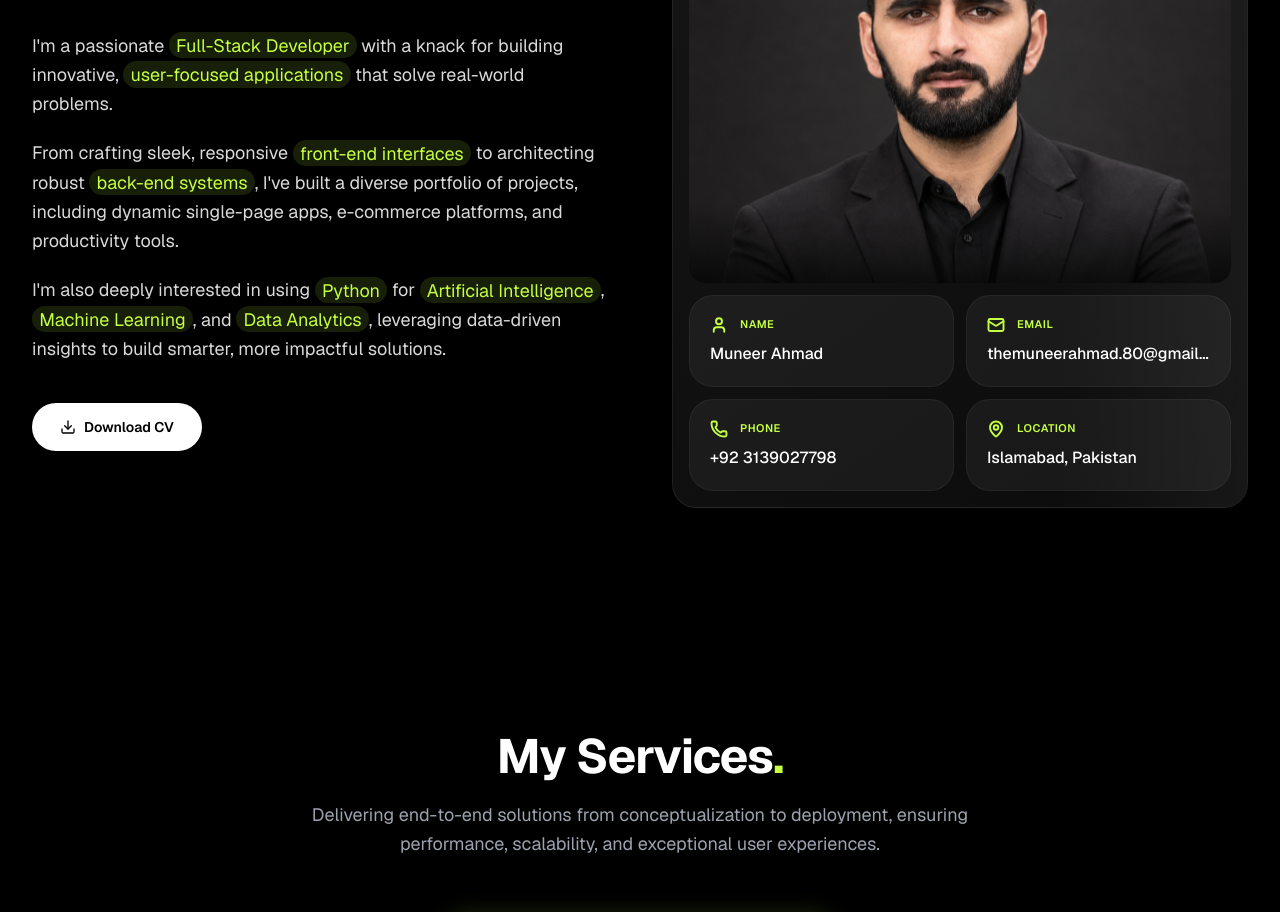
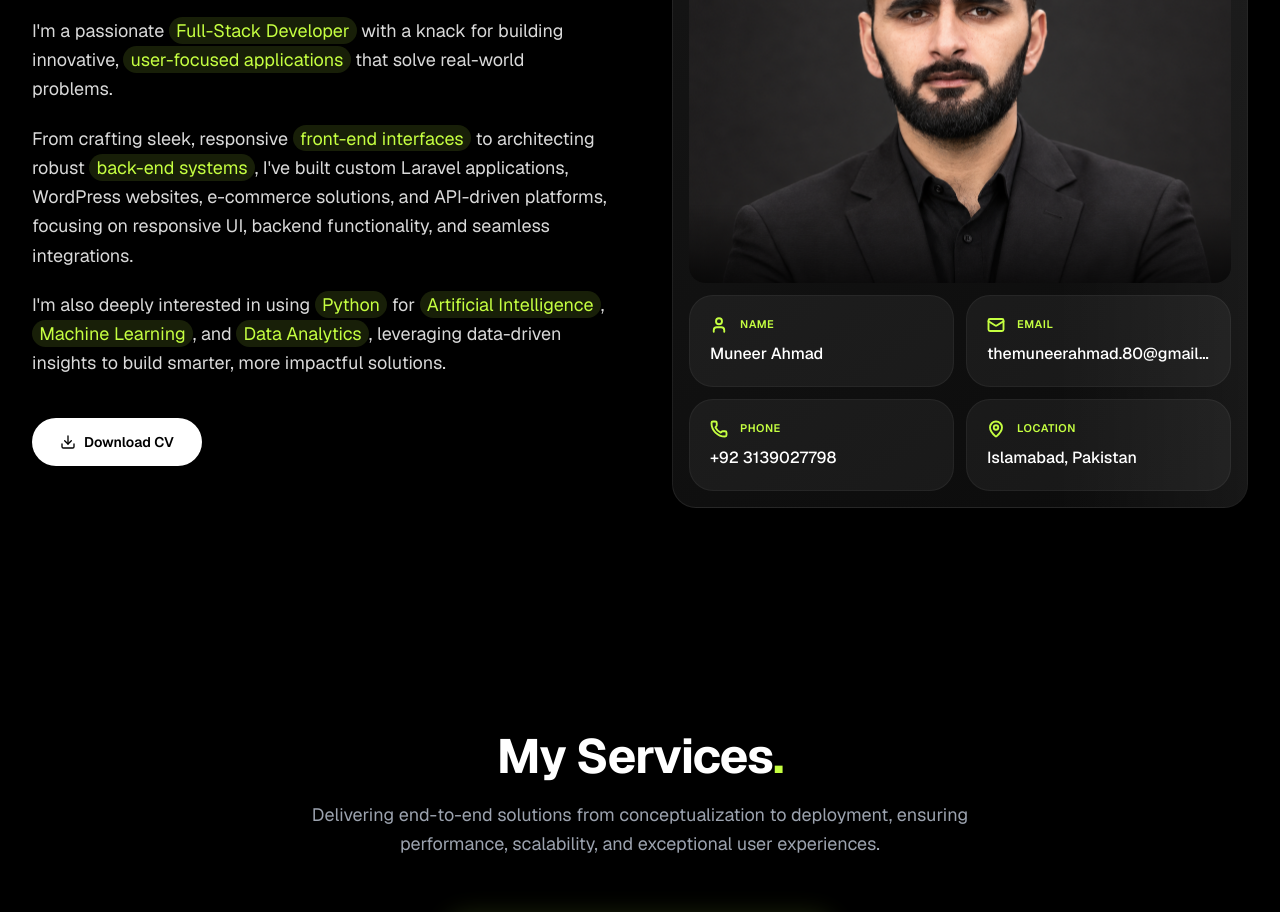
Before and after one commit to muneeraup/Portfolio, a Next.js app: page / in a window 1280 px wide. Shown: the part 1080-1992 px from the top of the page. Built offline with nearby package versions, Linux system fonts and the light colour scheme.

Commit message:
Update portfolio

```diff
--- a/src/components/About.tsx
+++ b/src/components/About.tsx
@@ -52,9 +52,7 @@ export default function About() {
               From crafting sleek, responsive{" "}
               <span className="highlight-pill">front-end interfaces</span> to
               architecting robust{" "}
-              <span className="highlight-pill">back-end systems</span>, I&apos;ve
-              built a diverse portfolio of projects, including dynamic
-              single-page apps, e-commerce platforms, and productivity tools.
+              <span className="highlight-pill">back-end systems</span>, I've built custom Laravel applications, WordPress websites, e-commerce solutions, and API-driven platforms, focusing on responsive UI, backend functionality, and seamless integrations.
             </p>
             <p>
               I&apos;m also deeply interested in using{" "}
```
